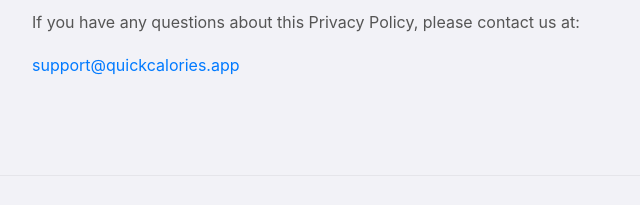
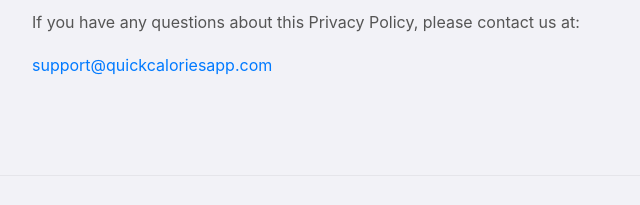
Before and after one commit to johnlookingforwork/Quick-Calories-Website, a plain HTML site: page privacy/index.html in a window 1280 px wide. Shown: the part 2338-2543 px from the top of the page, 292-932 px from the left. Drawn offline with Linux system fonts and the light colour scheme.

```diff
--- a/privacy/index.html
+++ b/privacy/index.html
@@ -237,7 +237,7 @@
 
         <h2>Contact Us</h2>
         <p>If you have any questions about this Privacy Policy, please contact us at:</p>
-        <p><a href="mailto:support@quickcalories.app">support@quickcalories.app</a></p>
+        <p><a href="mailto:support@quickcaloriesapp.com">support@quickcaloriesapp.com</a></p>
     </div>
 
     <footer>
```
